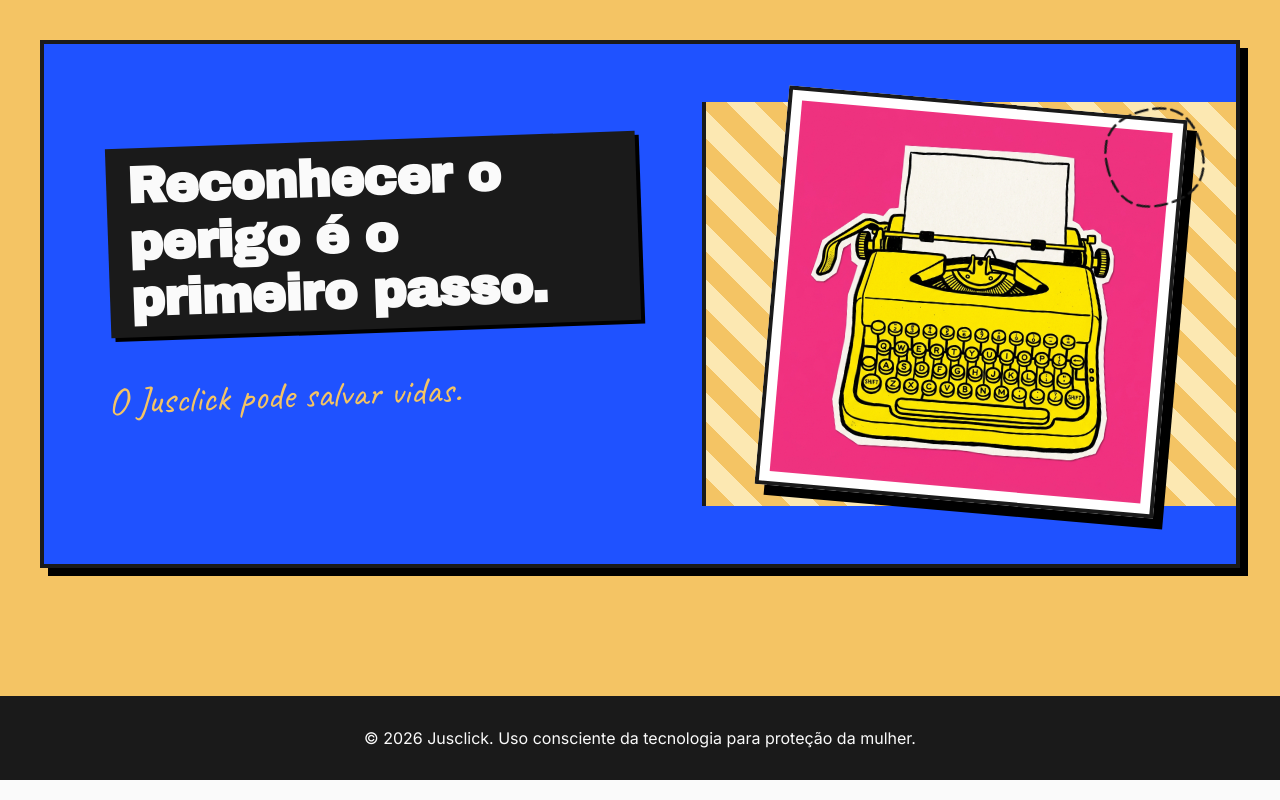
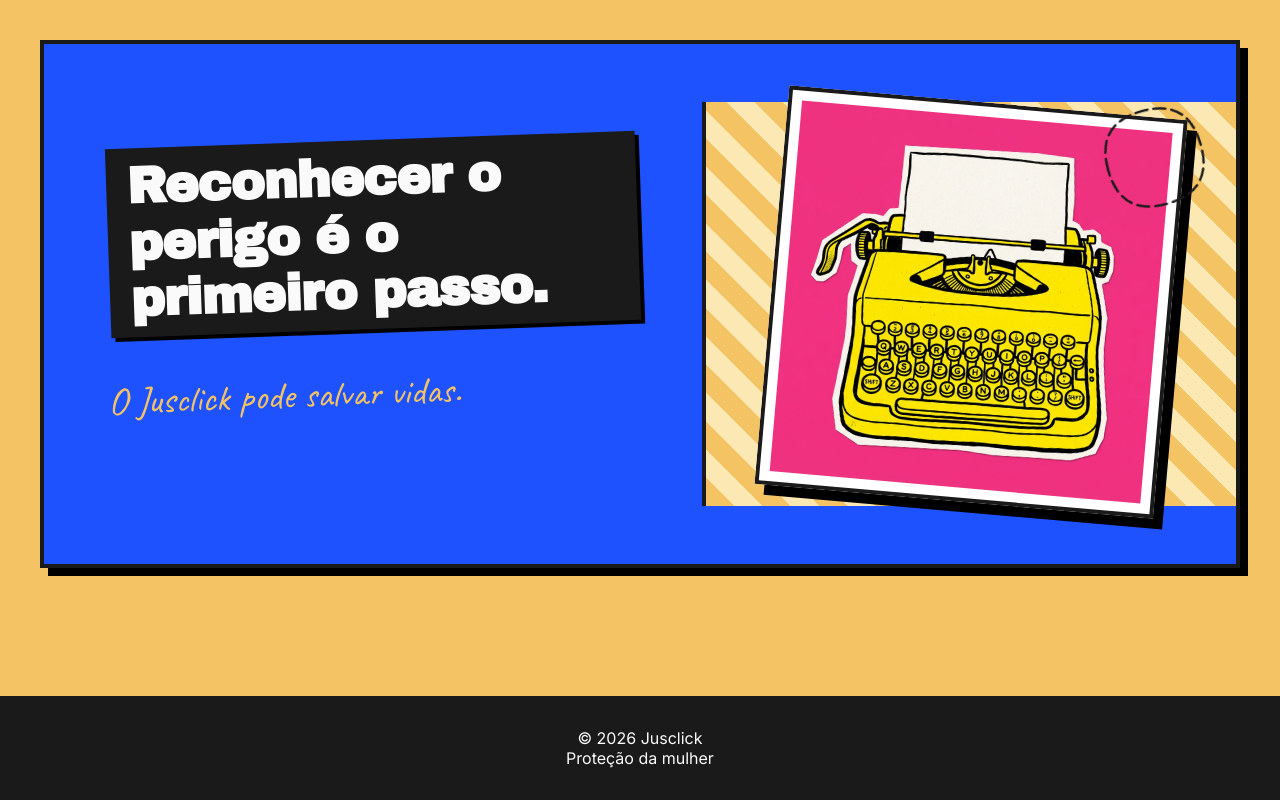
Before and after one commit to iagorlrnc/jusclick, a React (Vite) app: page / in a window 1280 px wide. Shown: the part 5553-6353 px from the top of the page. Built offline with nearby package versions, Linux system fonts and the light colour scheme.

Commit message:
upgrades footer

```diff
--- a/src/App.tsx
+++ b/src/App.tsx
@@ -23,7 +23,7 @@ export const App: React.FC = () => {
       </main>
 
       <footer style={{ backgroundColor: 'var(--c-dark)', color: 'var(--c-light)', padding: '2rem', textAlign: 'center', fontFamily: 'var(--font-body)' }}>
-        <p>&copy; {new Date().getFullYear()} Jusclick. Uso consciente da tecnologia para proteção da mulher.</p>
+        <p>&copy; {new Date().getFullYear()} Jusclick<br/>Proteção da mulher</p>
       </footer>
     </>
   );
```
